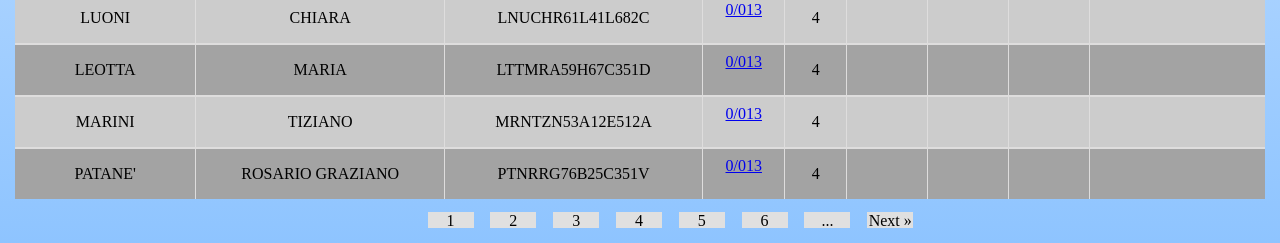
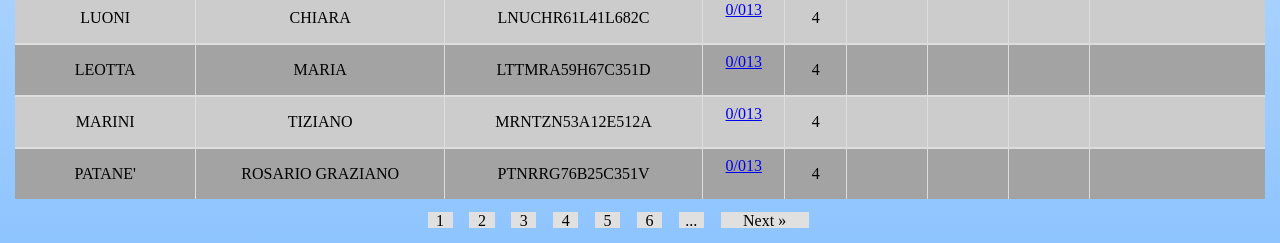
Before and after one commit to Jh0nnyGomes/Progettone-Tallone, a PHP site: page /DataView.php?src=1 in a window 1280 px wide. Shown: the part 874-1117 px from the top of the page. Run offline with PHP 8.4, Linux system fonts and the light colour scheme; the visitor is signed in with stand-in values (Sample User, id 1); data comes from the database, SQL or seed files in the repository; data that the repository does not hold is empty.

Commit message:
Corretto css delle pagine

```diff
--- a/DataView.php
+++ b/DataView.php
@@ -88,7 +88,7 @@
             $echo;
 
         if(isset($l['prev'])) //Setta la pagina precedente
-          $echo = $echo."<a class = 'page-btn'  href=\"" . $_SERVER['PHP_SELF'] . "?pag=" . $l['prev'] .'&src='.$l["src"]. "\">&laquo; Previous</a>";
+          $echo = $echo."<a class = 'page-btn arrows'  href=\"" . $_SERVER['PHP_SELF'] . "?pag=" . $l['prev'] .'&src='.$l["src"]. "\">&laquo; Previous</a>";
 
         if(isset($l['src']) && $pag != 1)  //Setta la prima pagina
           $echo = $echo."<a class = 'page-btn'  href=\"" . $_SERVER['PHP_SELF'] . "?pag=0&src=".$l["src"]. "\">...</a>";
@@ -105,7 +105,7 @@
           $echo = $echo."<a class = 'page-btn'  href=\"" . $_SERVER['PHP_SELF'] . "?pag=" . $l['...'] .'&src='.$l["src"]. "\">...</a>";
 
         if(isset($l['next'])) //Setta la pagina successiva
-          $echo = $echo."<a class = 'page-btn'  href=\"" . $_SERVER['PHP_SELF'] . "?pag=" . $l['next'] .'&src='.$l["src"]. "\">Next &raquo;</a>";
+          $echo = $echo."<a class = 'page-btn arrows'  href=\"" . $_SERVER['PHP_SELF'] . "?pag=" . $l['next'] .'&src='.$l["src"]. "\">Next &raquo;</a>";
 
         echo $echo;
       }
--- a/css/style.css
+++ b/css/style.css
@@ -298,7 +298,7 @@ body {
     background-color: #e0e0e0;
     text-align: center;
     margin-left: 2%;
-    width: 5.5%;
+    width: 3%;
     height: 2%;
     padding: 0.1%;
 
@@ -308,6 +308,10 @@ body {
     margin-left: 0;
 }
 
+.arrows{
+    width: 10.5%;
+}
+
 @media only screen and (max-width: 1259px){
 
 }
--- a/dbHandler.php
+++ b/dbHandler.php
@@ -12,8 +12,8 @@ Class DbHandler {
     $this->servername = 'localhost';
     $this->port = 3306;
     $this->username = 'root';
-    $this->password = 'root';//julian DEBUG
-    //$this->password = 'mysql';//jhonny DEBUG
+    //$this->password = 'root';//julian DEBUG
+    $this->password = 'mysql';//jhonny DEBUG
     $this->dbName = 'corsisicurezzadb';
     //crea nuova connessione
     try {
```
